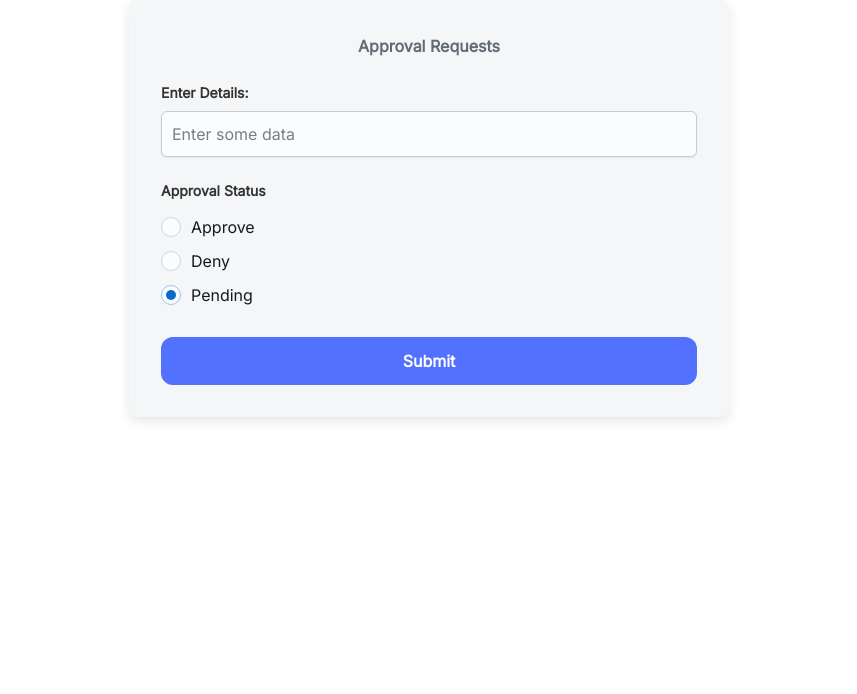
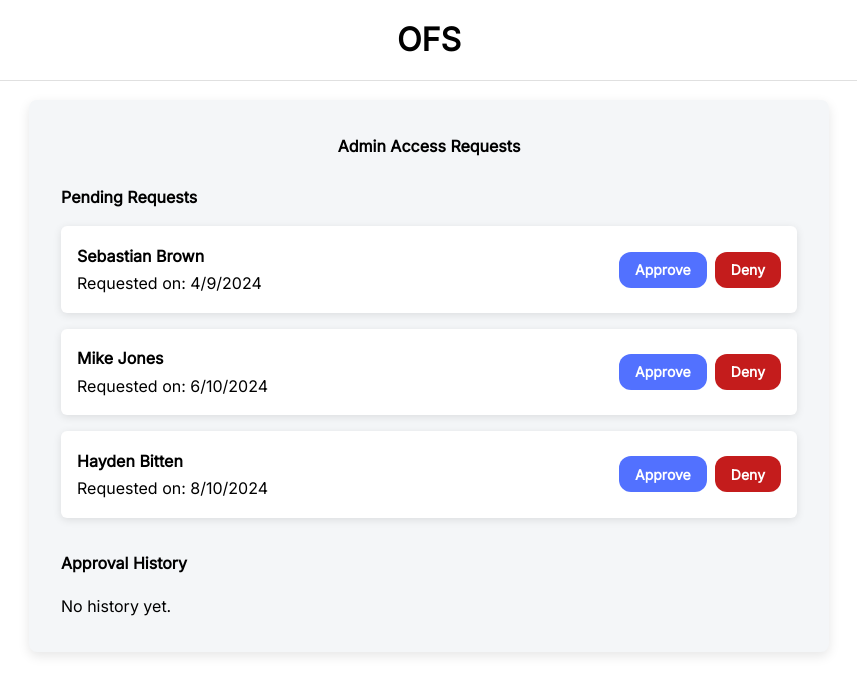
Before and after one commit to TroshKtty/CMPE131-T4, a React (Vite) app in the folder frontend/: page /admin/approval-requests in a window 1280 px wide. Shown: the top 694 px of the page, without its empty margins (211-1068 px from the left). Built offline with nearby package versions, Linux system fonts and the light colour scheme.

Commit message:
admin approval request page structure done. Needs backend's help.

```diff
--- a/frontend/src/pages/admin/ApprovalRequestsPage.jsx
+++ b/frontend/src/pages/admin/ApprovalRequestsPage.jsx
@@ -1,37 +1,71 @@
 import React, { useState } from "react";
-import {
-  Box,
-  Button,
-  FormControl,
-  FormLabel,
-  Input,
-  Typography,
-  Radio,
-  RadioGroup,
-} from "@mui/joy";
+import { Box, Button, Typography } from "@mui/joy";
+import { useNavigate } from 'react-router-dom';
+import "./styles.css";
+
+
+// const ApprovalRequestsPage = () => {
+//   const [inputValue, setInputValue] = useState("");
+//   const [approvalStatus, setApprovalStatus] = useState("pending");
+
+//   const handleInputChange = (e) => {
+//     setInputValue(e.target.value);
+//   };
+
+//   const handleApprovalChange = (e) => {
+//     setApprovalStatus(e.target.value);
+//   };
+
+//   const handleSubmit = () => {
+//     console.log("Submitted:", inputValue, approvalStatus);
+//     // Add any submit logic here
+//   };
 
 const ApprovalRequestsPage = () => {
-  const [inputValue, setInputValue] = useState("");
-  const [approvalStatus, setApprovalStatus] = useState("pending");
+  const navigate = useNavigate();
+  // Initial sample data for users requesting access with request date
+  const [requests, setRequests] = useState([
+    { id: 1, name: "Sebastian Brown", requestDate: "4/9/2024" },
+    { id: 2, name: "Mike Jones", requestDate: "6/10/2024" },
+    { id: 3, name: "Hayden Bitten", requestDate: "8/10/2024" },
+  ]);
 
-  const handleInputChange = (e) => {
-    setInputValue(e.target.value);
+  // History of approved/denied requests
+  const [history, setHistory] = useState([]);
+
+  // Get current date in MM/DD/YYYY format
+  const getCurrentDate = () => {
+    const today = new Date();
+    return today.toISOString().split("T")[0];
   };
 
-  const handleApprovalChange = (e) => {
-    setApprovalStatus(e.target.value);
-  };
-
-  const handleSubmit = () => {
-    console.log("Submitted:", inputValue, approvalStatus);
-    // Add any submit logic here
+  // Handle approval or denial of a request
+  const handleDecision = (id, decision) => {
+    const user = requests.find((request) => request.id === id);
+    if (user) {
+      const decisionDate = getCurrentDate();
+      setHistory([...history, { ...user, status: decision, decisionDate }]);
+      setRequests(requests.filter((request) => request.id !== id));
+    }
   };
 
   return (
+    <>
+<Box component="nav" className="navbar">
+        <Typography
+          style={{ fontSize: '2rem', fontWeight: 'bold', color: 'black', cursor: 'pointer' }}
+          onClick={() => navigate('/admin')}
+        >
+          OFS
+        </Typography>
+      </Box>
+
+<Box component="main" className="main-content">
+
     <Box
       sx={{
         padding: 4,
-        maxWidth: "600px",
+        maxWidth: "800px",
         margin: "auto",
         backgroundColor: "#f4f6f8",
         borderRadius: "8px",
@@ -40,70 +74,225 @@ const ApprovalRequestsPage = () => {
     >
       <Typography
         variant="h4"
-        sx={{ textAlign: "center", mb: 3, fontWeight: "bold" }}
+        sx={{ textAlign: "center", mb: 3, fontWeight: "bold", color: "black" }}
       >
-        Approval Requests
+        Admin Access Requests
       </Typography>
 
-      {/* Input Field */}
-      <FormControl sx={{ mb: 3 }}>
-        <FormLabel sx={{ fontWeight: "bold", color: "#333", mb: 1 }}>
-          Enter Details:
-        </FormLabel>
-        <Input
-          placeholder="Enter some data"
-          value={inputValue}
-          onChange={handleInputChange}
-          sx={{
-            padding: "10px",
-            fontSize: "1rem",
-            borderRadius: "6px",
-            borderColor: "#ccc",
-          }}
-        />
-      </FormControl>
-
-      {/* Radio Group for Approval Status */}
-      <FormControl sx={{ mb: 3 }}>
-        <FormLabel sx={{ fontWeight: "bold", color: "#333", mb: 1 }}>
-          Approval Status
-        </FormLabel>
-        <RadioGroup
-          row
-          value={approvalStatus}
-          onChange={handleApprovalChange}
+      {/* Pending Requests */}
+      <Box sx={{ mb: 4 }}>
+        <Typography variant="h5" sx={{ mb: 2, fontWeight: "bold", color: "black" }}>
+          Pending Requests
+        </Typography>
+        {requests.length > 0 ? (
+          requests.map((request) => (
+            <Box
+              key={request.id}
               sx={{
                 display: "flex",
-            justifyContent: "space-between", // Spreads out the radio buttons
-            width: "100%", // Ensures the group takes up full width
+                justifyContent: "space-between",
+                alignItems: "center",
+                padding: 2,
+                backgroundColor: "white",
+                borderRadius: "6px",
+                mb: 2,
+                boxShadow: "0px 2px 8px rgba(0, 0, 0, 0.1)",
               }}
             >
-          <Radio value="approved" label="Approve" />
-          <Radio value="denied" label="Deny" />
-          <Radio value="pending" label="Pending" />
-        </RadioGroup>
-      </FormControl>
+              <Box>
+                <Typography variant="body1" sx={{ fontWeight: "bold", color: "black" }}>
+                  {request.name}
+                </Typography>
+                <Typography variant="body2" sx={{ color: "black" }}>
+                  Requested on: {request.requestDate}
+                </Typography>
+              </Box>
+              <Box>
+                <Button
+                  variant="solid"
+                  sx={{ mr: 1, backgroundColor: "#5271ff", color: "white" }}
+                  onClick={() => handleDecision(request.id, "Approved")}
+                >
+                  Approve
+                </Button>
+                <Button
+                  variant="solid"
+                  color="danger"
+                  onClick={() => handleDecision(request.id, "Denied")}
+                >
+                  Deny
+                </Button>
+              </Box>
+            </Box>
+          ))
+        ) : (
+          <Typography variant="body2" sx={{ color: "black" }}>
+            No pending requests.
+          </Typography>
+        )}
+      </Box>
 
-      {/* Submit Button */}
-      <Button
-        onClick={handleSubmit}
+      {/* Approval History */}
+      <Box>
+        <Typography variant="h5" sx={{ mb: 2, fontWeight: "bold", color: "black" }}>
+          Approval History
+        </Typography>
+        {history.length > 0 ? (
+          history.map((entry, index) => (
+            <Box
+              key={index}
               sx={{
-          display: "block",
-          width: "100%",
-          padding: "12px",
-          fontSize: "1rem",
-          fontWeight: "bold",
-          backgroundColor: "#5271ff",
-          color: "white",
-          "&:hover": {
-            backgroundColor: "#4059c1",
-          },
+                display: "flex",
+                justifyContent: "space-between",
+                alignItems: "center",
+                padding: 2,
+                backgroundColor: "#f0f0f0",
+                borderRadius: "6px",
+                mb: 1,
               }}
             >
-        Submit
-      </Button>
+              <Box>
+                <Typography variant="body1" sx={{ fontWeight: "bold", color: "black" }}>
+                  {entry.name}
+                </Typography>
+                <Typography variant="body2" sx={{ color: "black" }}>
+                  Requested on: {entry.requestDate}
+                </Typography>
+                <Typography variant="body2" sx={{ color: "black" }}>
+                  {entry.status} on: {entry.decisionDate}
+                </Typography>
               </Box>
+              <Typography
+                variant="body2"
+                sx={{ fontWeight: "bold", color: entry.status === "Approved" ? "blue" : "red" }}
+              >
+                {entry.status}
+              </Typography>
+            </Box>
+          ))
+        ) : (
+          <Typography variant="body2" sx={{ color: "black" }}>
+            No history yet.
+          </Typography>
+        )}
+        </Box>
+      </Box>
+    </Box>
+    </>
   );
 };
+export default ApprovalRequestsPage;
 
-export default ApprovalRequestsPage;
+
+
+// import React, { useState } from "react";
+// import {
+//   Box,
+//   Button,
+//   FormControl,
+//   FormLabel,
+//   Input,
+//   Typography,
+//   Radio,
+//   RadioGroup,
+// } from "@mui/joy";
+
+// const ApprovalRequestsPage = () => {
+//   const [inputValue, setInputValue] = useState("");
+//   const [approvalStatus, setApprovalStatus] = useState("pending");
+
+//   const handleInputChange = (e) => {
+//     setInputValue(e.target.value);
+//   };
+
+//   const handleApprovalChange = (e) => {
+//     setApprovalStatus(e.target.value);
+//   };
+
+//   const handleSubmit = () => {
+//     console.log("Submitted:", inputValue, approvalStatus);
+//     // Add any submit logic here
+//   };
+
+
+
+//   return (
+//     <Box
+//       sx={{
+//         padding: 4,
+//         maxWidth: "600px",
+//         margin: "auto",
+//         backgroundColor: "#f4f6f8",
+//         borderRadius: "8px",
+//         boxShadow: "0px 4px 12px rgba(0, 0, 0, 0.1)",
+//       }}
+//     >
+//       <Typography
+//         variant="h4"
+//         sx={{ textAlign: "center", mb: 3, fontWeight: "bold" }}
+//       >
+//         Approval Requests
+//       </Typography>
+
+//       {/* Input Field */}
+//       <FormControl sx={{ mb: 3 }}>
+//         <FormLabel sx={{ fontWeight: "bold", color: "#333", mb: 1 }}>
+//           Enter Details:
+//         </FormLabel>
+//         <Input
+//           placeholder="Enter some data"
+//           value={inputValue}
+//           onChange={handleInputChange}
+//           sx={{
+//             padding: "10px",
+//             fontSize: "1rem",
+//             borderRadius: "6px",
+//             borderColor: "#ccc",
+//           }}
+//         />
+//       </FormControl>
+
+//       {/* Radio Group for Approval Status */}
+//       <FormControl sx={{ mb: 3 }}>
+//         <FormLabel sx={{ fontWeight: "bold", color: "#333", mb: 1 }}>
+//           Approval Status
+//         </FormLabel>
+//         <RadioGroup
+//           row
+//           value={approvalStatus}
+//           onChange={handleApprovalChange}
+//           sx={{
+//             display: "flex",
+//             justifyContent: "space-between", // Spreads out the radio buttons
+//             width: "100%", // Ensures the group takes up full width
+//           }}
+//         >
+//           <Radio value="approved" label="Approve" />
+//           <Radio value="denied" label="Deny" />
+//           <Radio value="pending" label="Pending" />
+//         </RadioGroup>
+//       </FormControl>
+
+//       {/* Submit Button */}
+//       <Button
+//         onClick={handleSubmit}
+//         sx={{
+//           display: "block",
+//           width: "100%",
+//           padding: "12px",
+//           fontSize: "1rem",
+//           fontWeight: "bold",
+//           backgroundColor: "#5271ff",
+//           color: "white",
+//           "&:hover": {
+//             backgroundColor: "#4059c1",
+//           },
+//         }}
+//       >
+//         Submit
+//       </Button>
+//     </Box>
+//   );
+// };
+
+// export default ApprovalRequestsPage;
--- a/frontend/src/pages/admin/styles.css
+++ b/frontend/src/pages/admin/styles.css
@@ -0,0 +1,16 @@
+/* Navbar styling */
+.navbar {
+    padding: 16px;
+    border-bottom: 1px solid #e0e0e0;
+    position: fixed;
+    top: 0;
+    width: 100%;
+    z-index: 1000;
+    display: flex;
+    justify-content: center;
+    background-color: #ffffff;
+  }
+
+  .main-content {
+    padding-top: 100px; /* Adjust this value based on the height of your navbar */
+}
--- a/frontend/src/pages/login/page.jsx
+++ b/frontend/src/pages/login/page.jsx
@@ -32,7 +32,7 @@ export default function LoginPage() {
       alert("Logged in successfully!");
       console.log(response);
     } catch (error) {
-      alert("Invalid email or password. Please try again.");
+      alert("Invalid username or password. Please try again.");
       console.error("Login failed", error);
     }
   };
```
Lines whose indentation alone changed are shown as unchanged.
